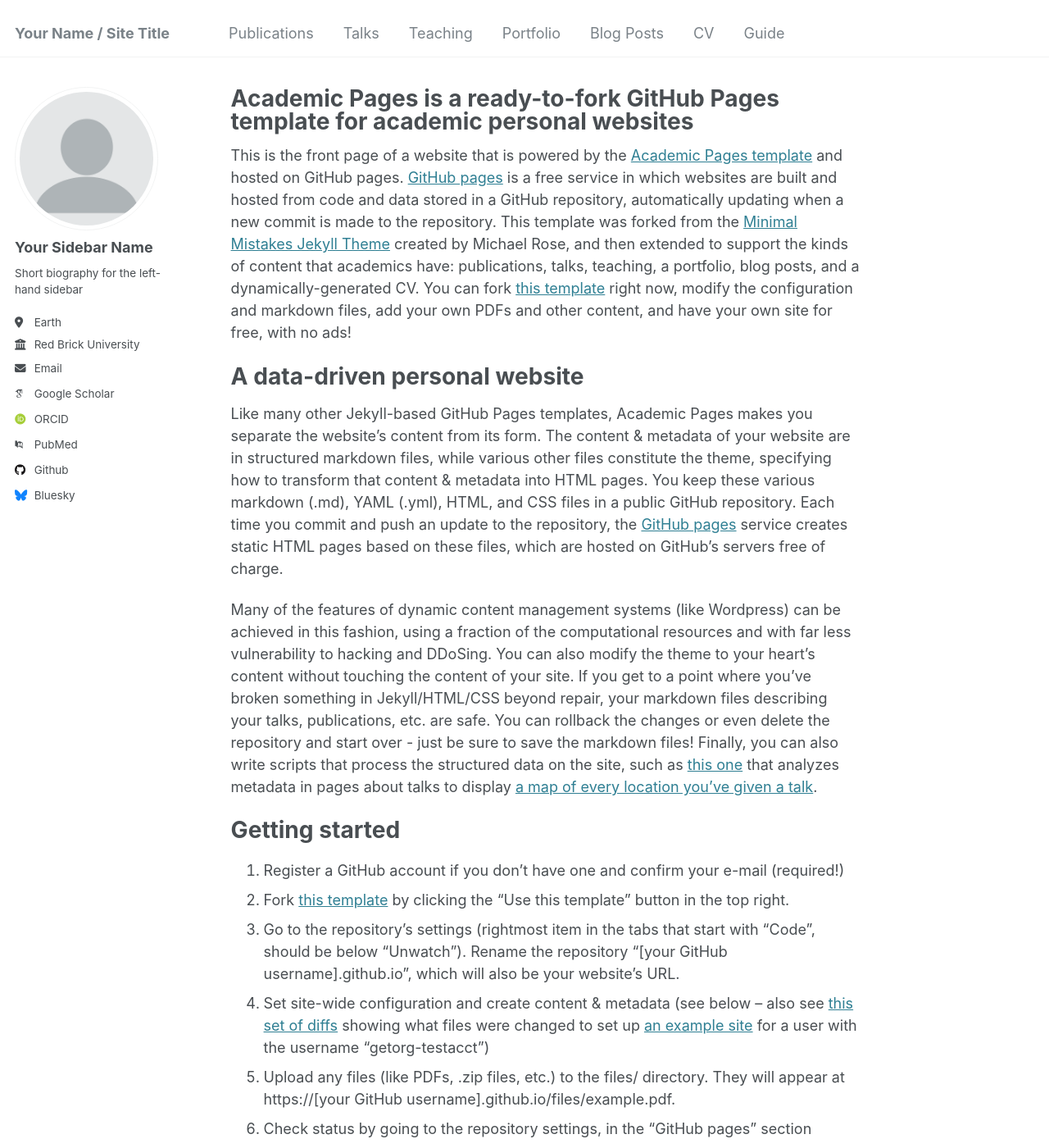
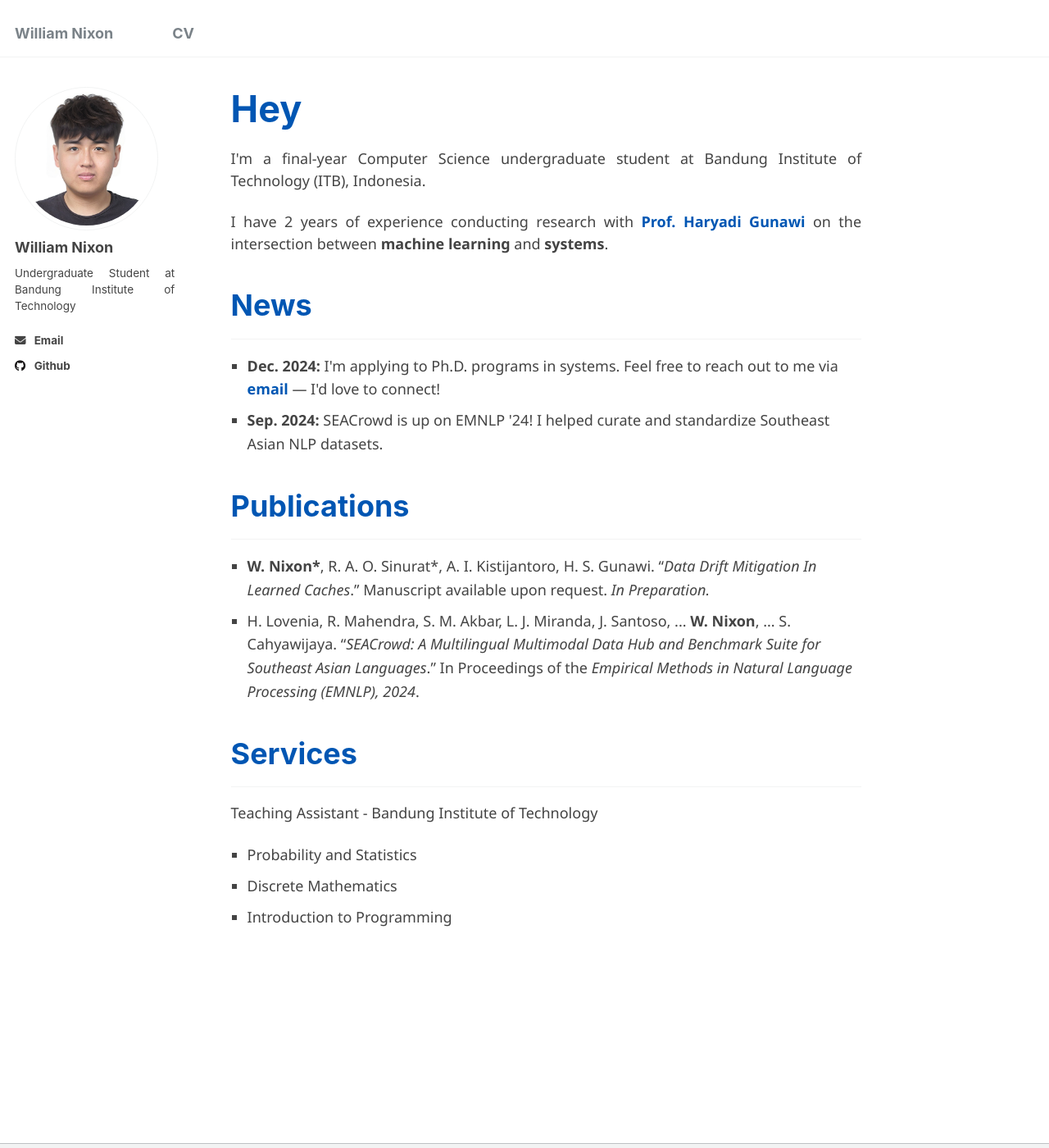
Before and after one commit to williamnixon20/williamnixon20.github.io, a Jekyll site: the page built from _pages/about.md, in a window 1280 px wide and 1400 px high. Shown: the whole window at 82% size. Built offline with Jekyll 4.4.1, drawn with Linux system fonts in a browser that asks for light colours; some web fonts are replaced; some of the changed text lies outside the part shown.

Commit message:
customize template

```diff
--- a/_config.yml
+++ b/_config.yml
@@ -8,9 +8,9 @@
 
 # Basic Site Settings
 locale                   : "en-US"
-title                    : "Your Name / Site Title"
+title                    : "William Nixon"
 title_separator          : "-"
-name                     : &name "Your Name"
+name                     : &name "William Nixon"
 description              : &description "personal description"
 url                      : https://academicpages.github.io # the base hostname & protocol for your site e.g. "https://[your GitHub username].github.io"
 baseurl                  : "" # the subpath of your site, e.g. "/blog"
@@ -21,35 +21,35 @@ repository               : "academicpages/academicpages.github.io"
 #               Additional customization can be done by editing /_includes/author-profile.html
 author:
   # Biographic information
-  avatar           : "profile.png"
-  name             : "Your Sidebar Name"
+  avatar           : "william_portrait.png"
+  name             : "William Nixon"
   pronouns         : # example: "she/her"
-  bio              : "Short biography for the left-hand sidebar"
-  location         : "Earth"
-  employer         : "Red Brick University"
+  bio              : "Undergraduate Student at Bandung Institute of Technology"
+  # location         : "Earth"
+  # employer         : "Red Brick University"
   uri              : # URL
-  email            : "none@example.org"
+  email            : "williamnixon20@gmail.com"
 
-  # Academic websites
-  arxiv            : # URL - Update with the correct link to your profile
-  googlescholar    : "https://scholar.google.com/citations?user=PS_CX0AAAAAJ"
-  impactstory      : # URL
-  orcid            : "http://orcid.org/yourorcidurl"
-  semantic         : # URL
-  pubmed           : "https://www.ncbi.nlm.nih.gov/pubmed/?term=john+snow"
-  researchgate     : # URL
-  scopus           : # URL
+  # # Academic websites
+  # arxiv            : # URL - Update with the correct link to your profile
+  # googlescholar    : "https://scholar.google.com/citations?user=PS_CX0AAAAAJ"
+  # impactstory      : # URL
+  # orcid            : "http://orcid.org/yourorcidurl"
+  # semantic         : # URL
+  # pubmed           : "https://www.ncbi.nlm.nih.gov/pubmed/?term=john+snow"
+  # researchgate     : # URL
+  # scopus           : # URL
 
   # Repositories and software development
   bitbucket        : # Username - Update with your username on the site
   codepen          : # Username
   dribbble         : # Username
-  github           : "academicpages"
+  github           : "williamnixon20"
   kaggle           : # Username
   stackoverflow    : # User number or user number and name (i.e., use "1" or "1/jeff-atwood")
 
   # Social media
-  bluesky          : "bsky.app" # Replace this with you Bluesky username
+  # bluesky          : "bsky.app" # Replace this with you Bluesky username
   facebook         : # Username
   flickr           : # Username
   foursquare       : # Username
--- a/_pages/about.md
+++ b/_pages/about.md
@@ -1,49 +1,127 @@
 ---
 permalink: /
-title: "Academic Pages is a ready-to-fork GitHub Pages template for academic personal websites"
+title:
 author_profile: true
 redirect_from:
   - /about/
   - /about.html
 ---
 
-This is the front page of a website that is powered by the [Academic Pages template](https://github.com/academicpages/academicpages.github.io) and hosted on GitHub pages. [GitHub pages](https://pages.github.com) is a free service in which websites are built and hosted from code and data stored in a GitHub repository, automatically updating when a new commit is made to the repository. This template was forked from the [Minimal Mistakes Jekyll Theme](https://mmistakes.github.io/minimal-mistakes/) created by Michael Rose, and then extended to support the kinds of content that academics have: publications, talks, teaching, a portfolio, blog posts, and a dynamically-generated CV. You can fork [this template](https://github.com/academicpages/academicpages.github.io) right now, modify the configuration and markdown files, add your own PDFs and other content, and have your own site for free, with no ads!
 
-A data-driven personal website
-======
-Like many other Jekyll-based GitHub Pages templates, Academic Pages makes you separate the website's content from its form. The content & metadata of your website are in structured markdown files, while various other files constitute the theme, specifying how to transform that content & metadata into HTML pages. You keep these various markdown (.md), YAML (.yml), HTML, and CSS files in a public GitHub repository. Each time you commit and push an update to the repository, the [GitHub pages](https://pages.github.com/) service creates static HTML pages based on these files, which are hosted on GitHub's servers free of charge.
+<html lang="en">
+<head>
+  <meta charset="UTF-8">
+  <meta name="viewport" content="width=device-width, initial-scale=1.0">
+  <title>William Nixon</title>
+  <style>
+    body {
+      font-family: 'Segoe UI', Tahoma, Geneva, Verdana, sans-serif;
+      /* line-height: 1.8;
+      margin: 40px auto;
+      max-width: 800px; */
+      color: #444;
+    }
+    h1, h2 {
+      color: #0056b3;
+      /* text-align: center; */
+    }
+    h1 {
+      font-size: 2.5rem;
+      margin-bottom: 20px;
+    }
+    h2 {
+      font-size: 2rem;
+      margin-top: 40px;
+      padding-bottom: 5px;
+      border-bottom: 3px solid #0056b3;
+    }
+    p {
+      font-size: 1.2rem;
+      margin-bottom: 20px;
+      text-align: justify;
+    }
+    ul {
+      /* font-size: 1.2rem; */
+      margin-left: 20px;
+      padding-left: 0;
+      list-style-type: square;
+    }
+    li {
+      margin-bottom: 15px;
+      line-height: 1.6;
+    }
+    a {
+      color: #0056b3;
+      text-decoration: none;
+      font-weight: bold;
+    }
+    a:hover {
+      text-decoration: underline;
+    }
+    .highlight {
+      color: #d9534f;
+      font-weight: bold;
+    }
+     a:link {
+  text-decoration: none;
+  }
+  a:visited {
+    text-decoration: none;
+  }
+  a:hover {
+    text-decoration: none;
+  }
+  a:active {
+    text-decoration: none;
+  }
+  </style>
+</head>
+<body>
+  <h1>Hey</h1>
+  <p>
+    I'm a final-year Computer Science undergraduate student at
+    Bandung Institute of Technology (ITB), Indonesia.
+  </p>
+  <p>
+    I have 2 years of experience conducting research with
+    <a href="https://people.cs.uchicago.edu/~haryadi/" target="_blank">Prof. Haryadi Gunawi</a>
+    on the intersection between <b>machine learning</b> and <b>systems</b>.
+  </p>
 
-Many of the features of dynamic content management systems (like Wordpress) can be achieved in this fashion, using a fraction of the computational resources and with far less vulnerability to hacking and DDoSing. You can also modify the theme to your heart's content without touching the content of your site. If you get to a point where you've broken something in Jekyll/HTML/CSS beyond repair, your markdown files describing your talks, publications, etc. are safe. You can rollback the changes or even delete the repository and start over - just be sure to save the markdown files! Finally, you can also write scripts that process the structured data on the site, such as [this one](https://github.com/academicpages/academicpages.github.io/blob/master/talkmap.ipynb) that analyzes metadata in pages about talks to display [a map of every location you've given a talk](https://academicpages.github.io/talkmap.html).
+  <h2>News</h2>
+  <ul>
+    <li><b>Dec. 2024:</b> I'm applying to Ph.D. programs in systems. Feel free to reach out to me via
+    <a href="mailto:williamnixon20@gmail.com" target="_blank">
+    email
+    </a>
+     — I'd love to connect!</li>
+    <li><b>Sep. 2024:</b> SEACrowd is up on EMNLP '24! I helped curate and standardize Southeast Asian NLP datasets.</li>
+  </ul>
 
-Getting started
-======
-1. Register a GitHub account if you don't have one and confirm your e-mail (required!)
-1. Fork [this template](https://github.com/academicpages/academicpages.github.io) by clicking the "Use this template" button in the top right.
-1. Go to the repository's settings (rightmost item in the tabs that start with "Code", should be below "Unwatch"). Rename the repository "[your GitHub username].github.io", which will also be your website's URL.
-1. Set site-wide configuration and create content & metadata (see below -- also see [this set of diffs](http://archive.is/3TPas) showing what files were changed to set up [an example site](https://getorg-testacct.github.io) for a user with the username "getorg-testacct")
-1. Upload any files (like PDFs, .zip files, etc.) to the files/ directory. They will appear at https://[your GitHub username].github.io/files/example.pdf.
-1. Check status by going to the repository settings, in the "GitHub pages" section
+  <h2>Publications</h2>
+  <ul>
+    <li>
+      <b>W. Nixon*</b>, R. A. O. Sinurat*, A. I. Kistijantoro, H. S. Gunawi.
+      “<i>Data Drift Mitigation In Learned Caches</i>.”
+      Manuscript available upon request. <span style="font-style: italic;">In Preparation.</span>
+    </li>
+    <li>
+      H. Lovenia, R. Mahendra, S. M. Akbar, L. J. Miranda, J. Santoso, ...
+      <b>W. Nixon</b>, ... S. Cahyawijaya.
+      “<i>SEACrowd: A Multilingual Multimodal Data Hub and Benchmark Suite for Southeast Asian Languages</i>.”
+      In Proceedings of the <span style="font-style: italic;">Empirical Methods in Natural Language Processing (EMNLP), 2024</span>.
+    </li>
+  </ul>
 
-Site-wide configuration
-------
-The main configuration file for the site is in the base directory in [_config.yml](https://github.com/academicpages/academicpages.github.io/blob/master/_config.yml), which defines the content in the sidebars and other site-wide features. You will need to replace the default variables with ones about yourself and your site's github repository. The configuration file for the top menu is in [_data/navigation.yml](https://github.com/academicpages/academicpages.github.io/blob/master/_data/navigation.yml). For example, if you don't have a portfolio or blog posts, you can remove those items from that navigation.yml file to remove them from the header.
+  <h2>Services</h2>
+  <div class="services">
+    <p>Teaching Assistant - Bandung Institute of Technology</p>
+    <ul>
+      <li>Probability and Statistics</li>
+      <li>Discrete Mathematics</li>
+      <li>Introduction to Programming</li>
+    </ul>
+  </div>
 
-Create content & metadata
-------
-For site content, there is one markdown file for each type of content, which are stored in directories like _publications, _talks, _posts, _teaching, or _pages. For example, each talk is a markdown file in the [_talks directory](https://github.com/academicpages/academicpages.github.io/tree/master/_talks). At the top of each markdown file is structured data in YAML about the talk, which the theme will parse to do lots of cool stuff. The same structured data about a talk is used to generate the list of talks on the [Talks page](https://academicpages.github.io/talks), each [individual page](https://academicpages.github.io/talks/2012-03-01-talk-1) for specific talks, the talks section for the [CV page](https://academicpages.github.io/cv), and the [map of places you've given a talk](https://academicpages.github.io/talkmap.html) (if you run this [python file](https://github.com/academicpages/academicpages.github.io/blob/master/talkmap.py) or [Jupyter notebook](https://github.com/academicpages/academicpages.github.io/blob/master/talkmap.ipynb), which creates the HTML for the map based on the contents of the _talks directory).
-
-**Markdown generator**
-
-The repository includes [a set of Jupyter notebooks](https://github.com/academicpages/academicpages.github.io/tree/master/markdown_generator
-) that converts a CSV containing structured data about talks or presentations into individual markdown files that will be properly formatted for the Academic Pages template. The sample CSVs in that directory are the ones I used to create my own personal website at stuartgeiger.com. My usual workflow is that I keep a spreadsheet of my publications and talks, then run the code in these notebooks to generate the markdown files, then commit and push them to the GitHub repository.
-
-How to edit your site's GitHub repository
-------
-Many people use a git client to create files on their local computer and then push them to GitHub's servers. If you are not familiar with git, you can directly edit these configuration and markdown files directly in the github.com interface. Navigate to a file (like [this one](https://github.com/academicpages/academicpages.github.io/blob/master/_talks/2012-03-01-talk-1.md) and click the pencil icon in the top right of the content preview (to the right of the "Raw | Blame | History" buttons). You can delete a file by clicking the trashcan icon to the right of the pencil icon. You can also create new files or upload files by navigating to a directory and clicking the "Create new file" or "Upload files" buttons.
-
-Example: editing a markdown file for a talk
-![Editing a markdown file for a talk](/images/editing-talk.png)
-
-For more info
-------
-More info about configuring Academic Pages can be found in [the guide](https://academicpages.github.io/markdown/), the [growing wiki](https://github.com/academicpages/academicpages.github.io/wiki), and you can always [ask a question on GitHub](https://github.com/academicpages/academicpages.github.io/discussions). The [guides for the Minimal Mistakes theme](https://mmistakes.github.io/minimal-mistakes/docs/configuration/) (which this theme was forked from) might also be helpful.
+</body>
+</html>
--- a/_sass/_masthead.scss
+++ b/_sass/_masthead.scss
@@ -11,9 +11,9 @@
   width: 100%;
 
   -webkit-animation: intro 0.3s both;
-          animation: intro 0.3s both;
+  animation: intro 0.3s both;
   -webkit-animation-delay: 0.15s;
-          animation-delay: 0.15s;
+  animation-delay: 0.15s;
   z-index: 20;
 
   &__inner-wrap {
```
Also changed, not shown: README.md (+1 -0 lines), _data/navigation.yml (+13 -13 lines), images/william_portrait.png (added), 1 other file.
